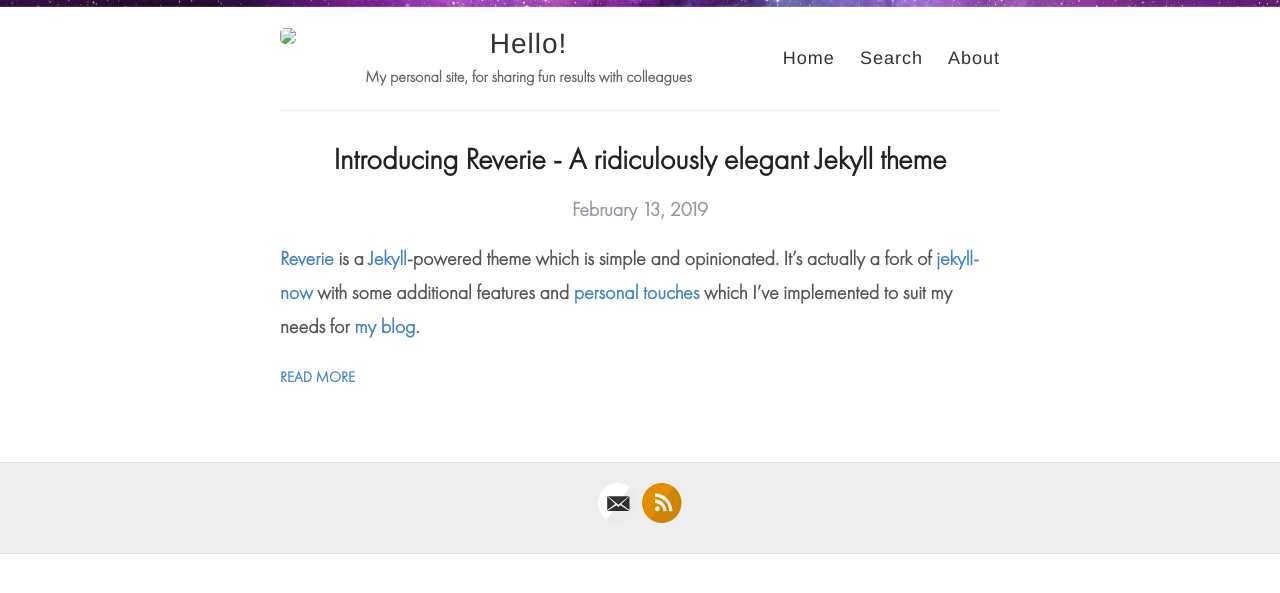
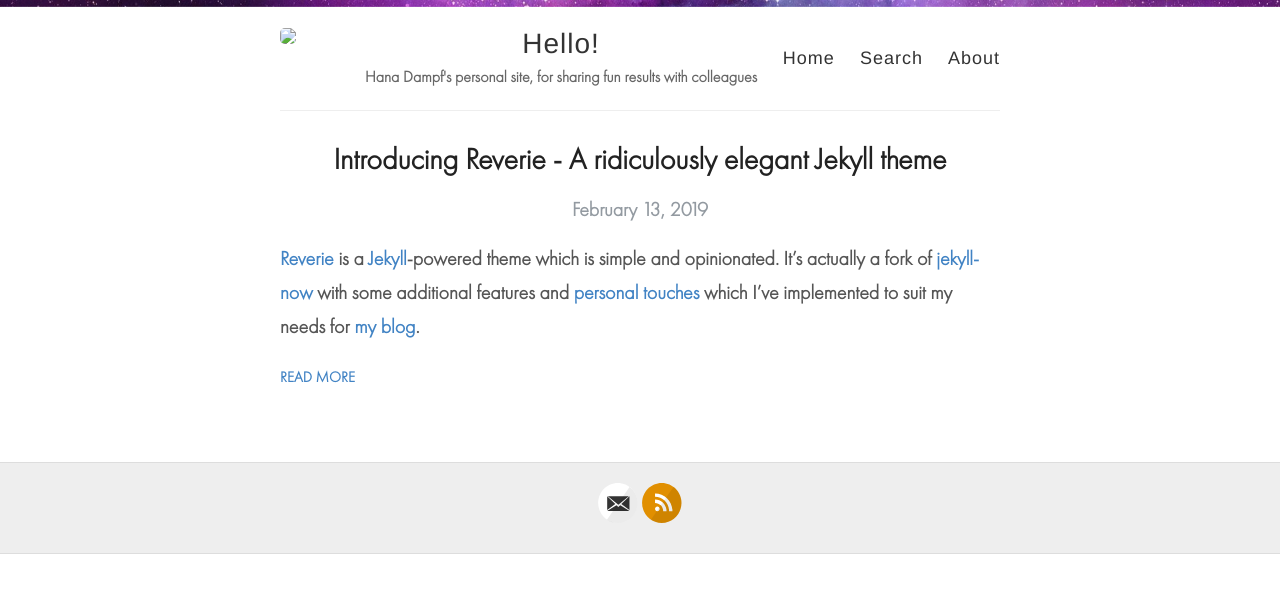
Before and after one commit to hana-dampf/hana-dampf.github.io, a Jekyll site: the page built from index.html, in a window 1280 px wide. Shown: the top 593 px of the page. Built offline with Jekyll 4.4.1, drawn with Linux system fonts in a browser that asks for light colours.

Commit message:
Update _config.yml

```diff
--- a/_config.yml
+++ b/_config.yml
@@ -9,7 +9,7 @@ name: Hello!
 author: Hana Dampf
 
 # Short bio or description (displayed in the header)
-description: My personal site, for sharing fun results with colleagues
+description: Hana Dampf's personal site, for sharing fun results with colleagues
 
 # URL of your avatar or profile pic (you could use your GitHub profile pic)
 avatar: /reverie/images/66894592_10217009744329366_1481488280867307520_n.jpg
```
